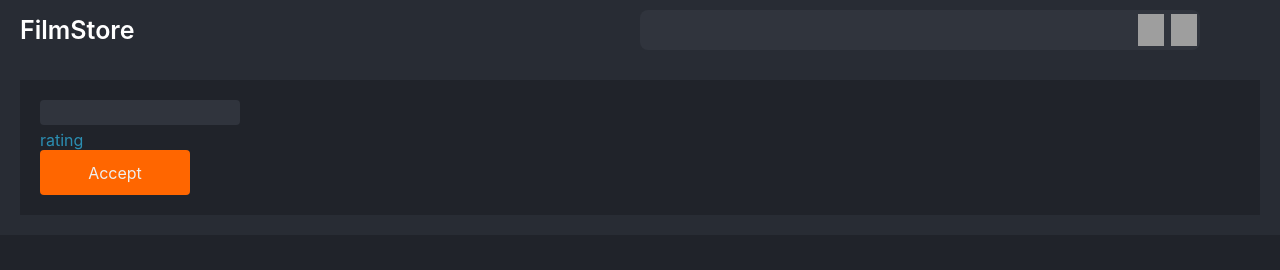
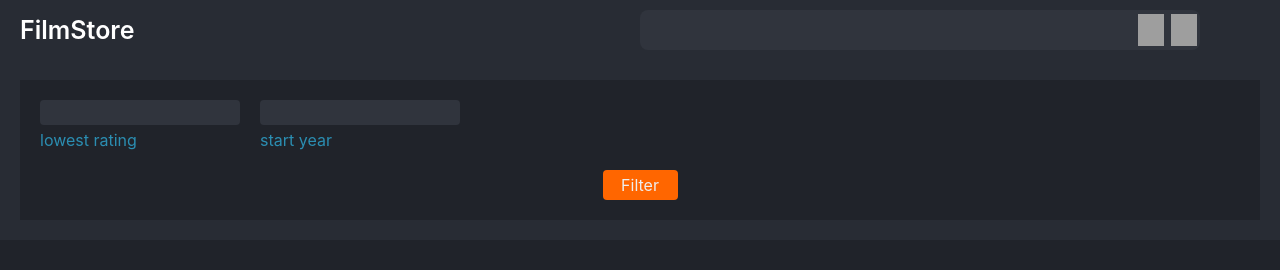
Before and after one commit to borisovdenis-kb/film-store, a React (Create React App) app: page /films/1 in a window 1280 px wide. Both pictures are taken after a click on the element 1151 px from the left and 30 px from the top of the page. Shown: the top 270 px of the page. Built offline with nearby package versions, Linux system fonts and the light colour scheme; no server answers; grey boxes are pictures that could not be loaded.

Commit message:
Added service for creating api based on resource URL

```diff
--- a/src/components/Button/Button.js
+++ b/src/components/Button/Button.js
@@ -3,10 +3,17 @@ import './Button.css';
 
 export default class Button extends React.Component {
   render() {
+    const {title, width, height, onClick} = this.props;
+    const styles = {
+      width: `${width || 150}px`,
+      height: `${height || 40}px`
+    };
+
     return (
       <div className="button"
-           onClick={this.props.onClick}>
-        {this.props.title}
+           style={styles}
+           onClick={onClick}>
+        {title}
       </div>
     );
   }
--- a/src/components/FilmPage/FilmPage.js
+++ b/src/components/FilmPage/FilmPage.js
@@ -5,7 +5,7 @@ import FilmActorList from "../FilmActorList/FilmActorList";
 import Button from "../Button/Button";
 import Carousel from "../Carousel/Carousel";
 import _ from 'lodash';
-import { getFilms, getFilmById, getFilmByGenre } from "../../services/FilmApi";
+import { getFilms, getFilmById, getFilmByFilter } from "../../services/FilmApi";
 import './FilmPage.css';
 import FilmPreview from "../FilmPreview/FilmPreview";
 
@@ -33,7 +33,11 @@ export default class FilmPage extends React.Component {
 
   loadSimilarFilms = () => {
     const promises = this.state.filmData.genres
-      .map(genre => getFilmByGenre(genre));
+      .map(genre => getFilmByFilter({
+        params: {
+          genres_like: genre
+        }
+      }));
 
     return Promise.all(promises)
       .then(responses => {
--- a/src/components/FilmSearch/FilmSearch.js
+++ b/src/components/FilmSearch/FilmSearch.js
@@ -5,10 +5,11 @@ import { getFilms } from "../../services/FilmApi";
 import {store, toggleFilter, setFilms} from "../../store";
 import './FilmSearch.css';
 import {connect} from "react-redux";
+import _ from 'lodash';
 
 const classNames = require('classnames');
 
-export default class FilmSearchUI extends React.Component {
+class FilmSearchUI extends React.Component {
   constructor(props) {
     super(props);
 
@@ -23,6 +24,12 @@ export default class FilmSearchUI extends React.Component {
       .then(result => {
         store.dispatch(setFilms(result));
       });
+  }
+
+  componentDidUpdate(prevProps, prevState, snapshot) {
+    if (!_.isEqual(prevProps.filter, this.props.filter)) {
+      getFilms({params: this.props.filter});
+    }
   }
 
   onChange = (e) => {
--- a/src/components/FilmSearchFilter/FilmSearchFilter.css
+++ b/src/components/FilmSearchFilter/FilmSearchFilter.css
@@ -1,5 +1,24 @@
 .film-search-filter {
+    display: flex;
+    flex-direction: column;
+    width: 100%;
+    background-color: #20232a;
+}
+
+.film-search-filter__inputs {
+    display: flex;
+    align-items: center;
     width: 100%;
     padding: 20px;
-    background-color: #20232a;
 }
+
+.film-search-filter__input {
+    margin-right: 20px;
+}
+
+.film-search-filter__button {
+    display: flex;
+    justify-content: center;
+    align-items: center;
+    padding: 0 0 20px 0;
+}
--- a/src/components/FilmSearchFilter/FilmSearchFilter.js
+++ b/src/components/FilmSearchFilter/FilmSearchFilter.js
@@ -1,39 +1,65 @@
 import React from 'react';
 import './FilmSearchFilter.css';
+import Button from "../Button/Button";
+import {connect} from 'react-redux';
 import {InputUI} from "../Input/InputUI";
-import {connect} from 'react-redux';
-import FilmSearchResultUI from './FilmSearchFilter';
-import Button from "../Button/Button";
+import { setFilter } from "../../store";
 
-export default class FilmSearchFilterUI extends React.Component {
+class FilmSearchFilterUI extends React.Component {
   constructor(props) {
     super(props);
 
     this.state = {
       filter: {
-        rating: null
+        rating: null,
+        year: null
       }
-    };
+    }; // TODO: теперь вопрос как этот правильно синхронизировать со стором
   }
 
   onInputsChange = ({target}) => {
-    this.setState((state) => ({
-      ...state.filter, [target.name]: target.value
-    }));
+    this.setState((state) => {
+      return {
+        filter: {
+          ...state.filter,
+          [target.name]: target.value
+        }
+      };
+    });
+  };
+
+  onFilterClick = () => {
+    this.props.dispatch(setFilter(this.state.filter));
   };
 
   render() {
     return (
       <div className="film-search-filter">
-        <InputUI label="rating" name="rating" value={this.state.rating} onChange={this.onInputsChange}/>
-        <Button title="Accept" />
+        <div className="film-search-filter__inputs">
+          <div className="film-search-filter__input">
+            <InputUI label="lowest rating"
+                     name="rating"
+                     value={this.state.rating}
+                     onChange={this.onInputsChange}
+            />
+          </div>
+          <InputUI className="film-search-filter__input"
+                   label="start year"
+                   name="year"
+                   value={this.state.year}
+                   onChange={this.onInputsChange}
+          />
+        </div>
+        <div className="film-search-filter__button">
+          <Button title="Filter" width="75" height="30" onClick={this.onFilterClick}/>
+        </div>
       </div>
     );
   }
 }
 
-const mapStatesToProps = (state) => ({
-  filter: state.filter
-});
-
-export const FilmSearchFilter = connect(mapStatesToProps)(FilmSearchResultUI);
+export const FilmSearchFilter = connect(
+  (state) => ({
+    filter: state.filter
+  })
+)(FilmSearchFilterUI);
--- a/src/components/Header/HeaderUI.js
+++ b/src/components/Header/HeaderUI.js
@@ -1,7 +1,7 @@
 import React from 'react';
 import Logo from '../Logo/Logo';
 import {FilmSearch} from "../FilmSearch/FilmSearch";
-import FilmSearchFilter from '../FilmSearchFilter/FilmSearchFilter';
+import { FilmSearchFilter } from "../FilmSearchFilter/FilmSearchFilter";
 import './Header.css';
 
 export default class HeaderUI extends  React.Component {
--- a/src/services/FilmApi.js
+++ b/src/services/FilmApi.js
@@ -1,31 +1,21 @@
-const URL = 'http://localhost:3004';
+import { ApiCreator } from "./api";
 
-const getFilms = (params = {}) => {
-  let url = `${URL}/films`;
-  const urlQuery = Object.entries(params).map(item => {
-    const [value, key] = item;
+const apiCreator = new ApiCreator(URL);
 
-    return `${key}=${value}`;
-  }).join('&');
-
-  url = `${url}${urlQuery ? '?' : ''}${urlQuery}`;
-
-  return fetch(url)
-    .then(response => response.json());
+const getFilms = ({params = {}} = {}) => {
+  return apiCreator.get('/films')(params);
 };
 
 const getFilmById = (id) => {
-  return fetch(`${URL}/films/${id}`)
-    .then(response => response.json());
+  return apiCreator.get('/films/:id')({id});
 };
 
-const getFilmByGenre = (genre) => {
-  return fetch(`${URL}/films/?genres_like=${genre}`)
-    .then(response => response.json());
+const getFilmByFilter = ({params = {}} = {}) => {
+  return apiCreator.get('/films')(params);
 };
 
 export {
   getFilms,
   getFilmById,
-  getFilmByGenre
+  getFilmByFilter
 };
--- /dev/null
+++ b/src/services/api.js
@@ -0,0 +1,60 @@
+import _ from 'lodash';
+
+const URL = 'http://localhost:3004';
+
+/**
+ * Service allows create REST api client based on resource URL
+ */
+export class ApiCreator {
+  constructor() {
+    this.rootUrl = URL;
+  }
+
+  get(url) {
+    return (params) => {
+      url = this.getUrlPreparedUrl(url, params);
+
+      return fetch(url)
+        .then(response => response.json());
+    };
+  }
+
+  getUrlPreparedUrl(url, params) {
+    let resultUrl = this.setUrlParams(url, params);
+    params = _.omit(params, this.getUrlParamNames(url));
+
+    resultUrl = this.setUrlQuery(resultUrl, params);
+
+    return `${this.rootUrl}${resultUrl}`;
+  }
+
+  setUrlQuery(url, params) {
+    const result = Object.entries(params).map(item => {
+      return `${item[0]}=${item[1]}`;
+    }).join('&');
+
+    return `${url}${result && '?' + result}`;
+  }
+
+  setUrlParams(url, params) {
+    const tokens = url.split('/');
+
+    return tokens.map(item => {
+      if (item.charAt(0) === ':') {
+        const paramName = item.slice(1, item.length);
+
+        return params[paramName];
+      }
+
+      return item;
+    }).join('/');
+  }
+
+  getUrlParamNames(url) {
+    const tokens = url.split('/');
+
+    return tokens
+      .filter(item => item.charAt(0) === ':')
+      .map(item => item.slice(1, item.length));
+  }
+}
--- a/src/store/actions.js
+++ b/src/store/actions.js
@@ -1,4 +1,5 @@
 export const SET_FILMS = 'SET_FILMS';
+export const SET_FILTER = 'SET_FILTER';
 export const TOGGLE_FILTER = 'TOGGLE_FILTER';
 
 export const setFilms = films => ({
@@ -6,6 +7,11 @@ export const setFilms = films => ({
   films
 });
 
+export const setFilter = filter => ({
+  type: SET_FILTER,
+  filter
+});
+
 export const toggleFilter = () => ({
   type: TOGGLE_FILTER,
 });
--- a/src/store/reducers/filter.js
+++ b/src/store/reducers/filter.js
@@ -1,12 +1,9 @@
-import { TOGGLE_FILTER } from "../actions";
+import { TOGGLE_FILTER, SET_FILTER } from "../actions";
 
 const defaultFilter = {
   isVisible : false,
   directors: [],
-  yearsPeriod: {
-    start: null,
-    end: null
-  },
+  year: null,
   rating: null
 };
 
@@ -14,6 +11,8 @@ export const filter = (state = defaultFilter, action) => {
   switch (action.type) {
     case TOGGLE_FILTER:
       return {...state, isVisible: !state.isVisible};
+    case SET_FILTER:
+      return {...state, ...action.filter};
     default:
       return state;
   }
```
